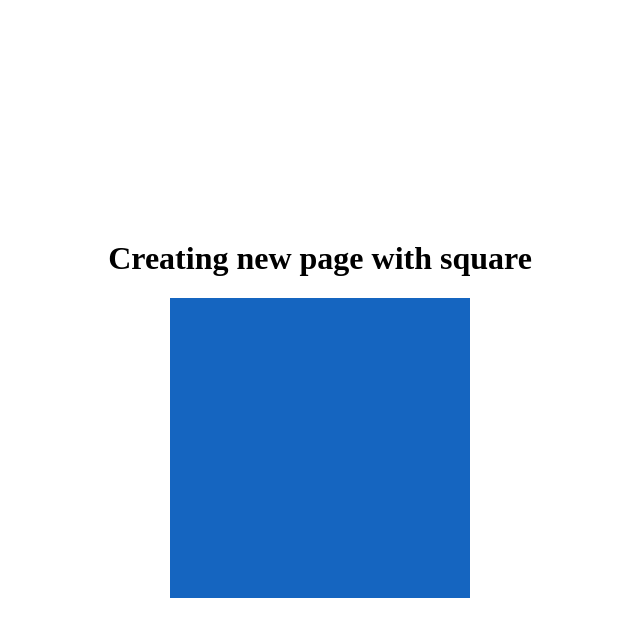
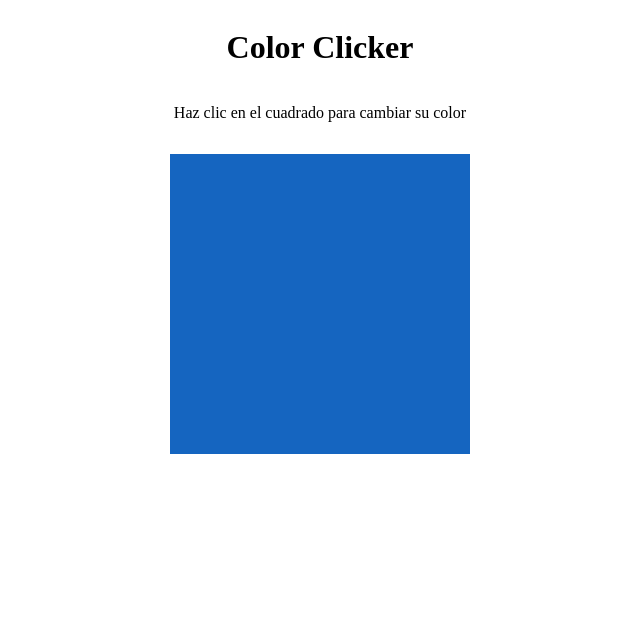
Before and after one commit to nahyoomi/lexy-interviews, a Next.js app: page /squares in a window 1280 px wide. Shown: the top 636 px of the page, without its empty margins (320-960 px from the left). Built offline with nearby package versions, Linux system fonts and the light colour scheme.

Commit message:
:recycle:refactor:separate data from components and style Square with effects.

```diff
--- a/components/square/Square.tsx
+++ b/components/square/Square.tsx
@@ -3,19 +3,26 @@ import React from "react";
 
 interface ISquare {
     color: string;
+    effect: boolean;
 }
 
-const Square: React.FC<ISquare> = ({ color }) => {
+const Square: React.FC<ISquare> = ({ color, effect }) => {
+  const hoverStyles = effect
+    ? {
+        "&:hover": {
+          backgroundColor: `${color}.main`,
+          opacity: [0.9, 0.8, 0.7],
+        },
+      }
+    : {};
+
     return (
         <Box
             sx={{
               width: 300,
               height: 300,
               backgroundColor:`${color}.dark`,
-              "&:hover": {
-                backgroundColor: `${color}.main`,
-                opacity: [0.9, 0.8, 0.7],
-              },
+              ...hoverStyles,
             }}
           />
     );
--- /dev/null
+++ b/data/squaresData.ts
@@ -0,0 +1,5 @@
+export const squares = [
+  { id: 1, color: "secondary" },
+  { id: 2, color: "primary" },
+  { id: 3, color: "success" },
+]
--- a/pages/squares.tsx
+++ b/pages/squares.tsx
@@ -1,14 +1,28 @@
-import React from "react";
+import React, { useState } from "react";
 import Square from "@/components/square/Square";
 import styles from "@/styles/squares.module.css";
 
+const COLORS = ["primary", "secondary", "success"] as const;
+
 const SquaresPage: React.FC = () => {
-    return (
-        <div className={styles["squares-main-container"]}>
-            <h1>Creating new page with square</h1>
-            <Square color="primary" />
-        </div>
-    );
+  const [color, setColor] = useState<"primary" | "secondary" | "success">("primary");
+
+  const changeColor = () => {
+    // Filtra el color actual y selecciona uno aleatorio entre los demás.
+    const newColors = COLORS.filter(c => c !== color);
+    const randomColor = newColors[Math.floor(Math.random() * newColors.length)];
+    setColor(randomColor);
+  };
+
+  return (
+    <div className={styles["squares-main-container"]}>
+      <h1>Color Clicker</h1>
+      <p>Haz clic en el cuadrado para cambiar su color</p>
+      <div className={styles["squares-box-container"]} onClick={changeColor}>
+        <Square color={color} effect={false}/>
+      </div>
+    </div>
+  );
 };
 
 export default SquaresPage;
--- a/styles/squares.module.css
+++ b/styles/squares.module.css
@@ -3,5 +3,10 @@
     flex-direction: column;
     justify-content: center;
     align-items: center;
-    height: 100vh;
+    text-align: center;
 }
+
+.squares-box-container {
+    cursor: pointer;
+    margin-top: 1rem;
+}
```
Also changed, not shown: pages/interview.tsx (+2 -7 lines).
